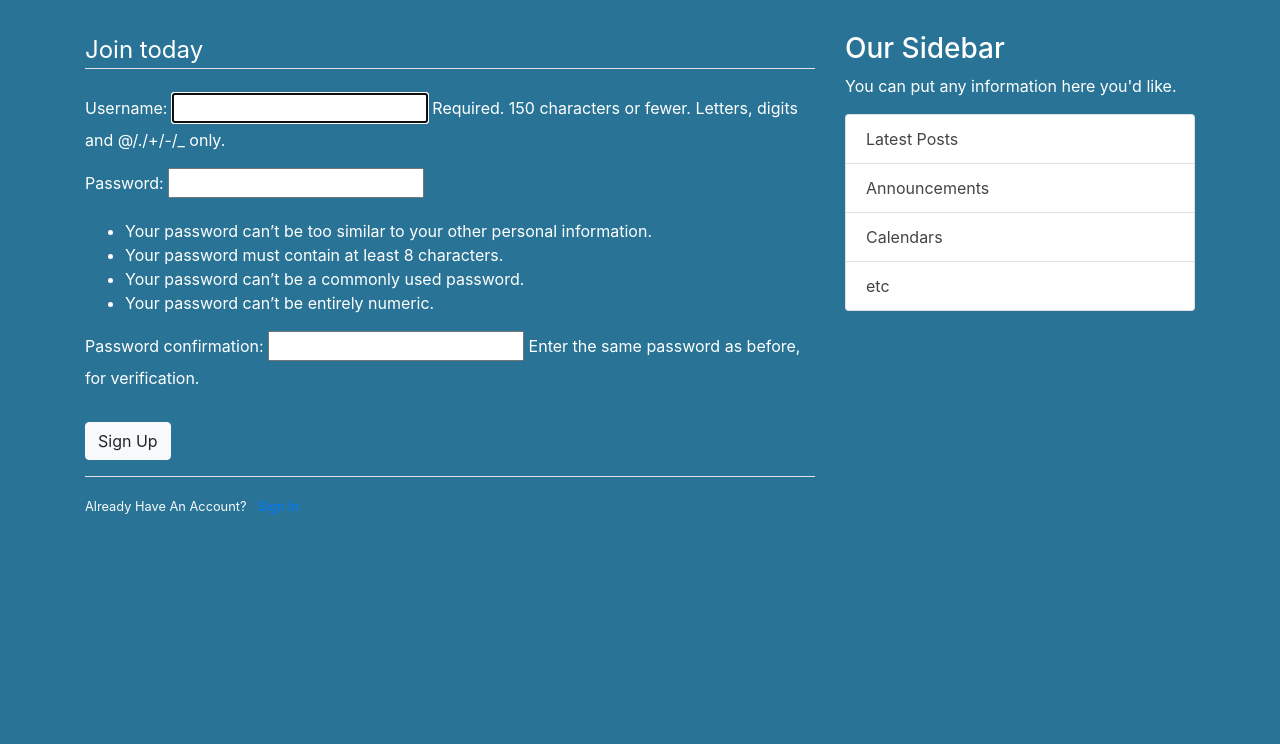
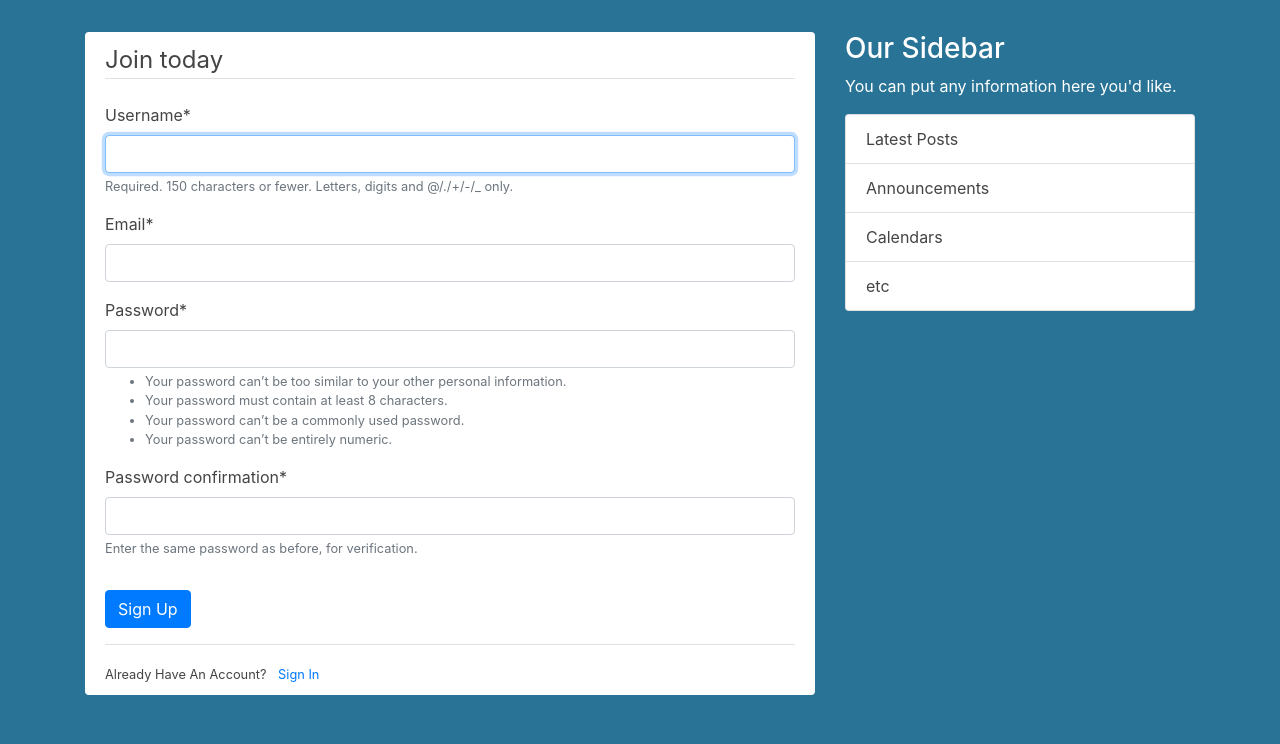
Before and after one commit to zaimov/django_blog, a Django app: page /register/ in a window 1280 px wide. Shown: the part 56-800 px from the top of the page. Run offline with Django 3.2, Linux system fonts and the light colour scheme; some libraries are stand-ins or nearby versions.

Commit message:
imported crispy forms and completed the register form

```diff
--- a/blog/static/blog/main.css
+++ b/blog/static/blog/main.css
@@ -21,6 +21,16 @@ body, html {
   background: #297496;
   color: #fff; }
 
+.wrapper {
+  background: #ffffff;
+  padding: 0.625rem 1.25rem;
+  border-radius: 0.25rem;
+  margin-bottom: 1.25rem; }
+
+form,
+small {
+  color: #444; }
+
 .main-header {
   background: #133645; }
 
--- a/blog/static/blog/scss/_global.scss
+++ b/blog/static/blog/scss/_global.scss
@@ -2,6 +2,15 @@
     body, html {
        background: #297496;
        color: #fff;
+    }
+
+    .wrapper {
+        @include wrapper();
+    }
+
+    form,
+    small {
+        color: #444;
     }
 
     .main-header {
--- a/blog/static/blog/scss/_mixins.scss
+++ b/blog/static/blog/scss/_mixins.scss
@@ -11,3 +11,10 @@ $em-base: 16;
   }
   @return ($pxval / $base) * 1rem;
 }
+
+@mixin wrapper() {
+  background: #ffffff;
+  padding: rem(10) rem(20);
+  border-radius: rem(4);
+  margin-bottom: rem(20);
+}
--- a/blog/static/blog/scss/pages/_home.scss
+++ b/blog/static/blog/scss/pages/_home.scss
@@ -1,10 +1,7 @@
 @mixin home--default {
   .article {
     &__wrapper {
-      background: #ffffff;
-      padding: rem(10) rem(20);
-      border-radius: rem(4);
-      margin-bottom: rem(20);
+      @include wrapper();
 
       a {
         color: #444;
--- a/blog/templates/blog/base.html
+++ b/blog/templates/blog/base.html
@@ -36,7 +36,7 @@
 						</ul>
 						<ul class="navbar-nav mr-right">
 							<li class="nav-item">
-								<a class="nav-link" href="{% url 'blog-home' %}">Register
+								<a class="nav-link" href="{% url 'register' %}">Register
 									<span class="sr-only">(current)</span>
 								</a>
 							</li>
--- a/django_blog/settings.py
+++ b/django_blog/settings.py
@@ -33,6 +33,7 @@ ALLOWED_HOSTS = []
 INSTALLED_APPS = [
     'blog',
     'users',
+    'crispy_forms',
     'django.contrib.admin',
     'django.contrib.auth',
     'django.contrib.contenttypes',
@@ -120,3 +121,5 @@ USE_TZ = True
 # https://docs.djangoproject.com/en/3.0/howto/static-files/
 
 STATIC_URL = '/static/'
+
+CRISPY_TEMPLATE_PACK = 'bootstrap4'
--- /dev/null
+++ b/users/forms.py
@@ -0,0 +1,11 @@
+from django import forms
+from django.contrib.auth.models import User
+from django.contrib.auth.forms import UserCreationForm
+
+
+class UserRegisterForm(UserCreationForm):
+    email = forms.EmailField()
+
+    class Meta:
+        model = User
+        fields = ['username', 'email', 'password1', 'password2']
--- a/users/templates/users/register.html
+++ b/users/templates/users/register.html
@@ -1,18 +1,19 @@
 {% extends "blog/base.html" %}
+{% load crispy_forms_tags %}
 {% block content %}
-	<div>
+	<div class='wrapper'>
         <form action="" method="POST">
             {% csrf_token %}
             <fieldset class="form-group">
                 <legend class="border-bottom mb-4">Join today</legend>
-                {{ form.as_p }}
+                {{ form|crispy }}
             </fieldset>
             <div class="form-group">
-                <button class="btn btn-light" type="Submit">Sign Up</button>
+                <button class="btn btn-primary" type="Submit">Sign Up</button>
             </div>
         </form>
         <div class="border-top pt-3">
-            <small class="text-light">
+            <small>
                 Already Have An Account?
                 <a class="ml-2" href="#">Sign In</a>
             </small>
--- a/users/views.py
+++ b/users/views.py
@@ -1,16 +1,17 @@
 from django.shortcuts import render, redirect
-from django.contrib.auth.forms import UserCreationForm
 from django.contrib import messages
+from .forms import UserRegisterForm
 
 
 def register(request):
     if request.method == 'POST':
-        form = UserCreationForm(request.POST)
+        form = UserRegisterForm(request.POST)
         if form.is_valid():
+            form.save()
             username = form.cleaned_data.get('username')
             messages.success(request, f'Account created for {username}!')
             return redirect('blog-home')
     else:
-        form = UserCreationForm()
+        form = UserRegisterForm()
 
     return render(request, 'users/register.html', {'form': form})
```
Also changed, not shown: db.sqlite3, 1 other file.
